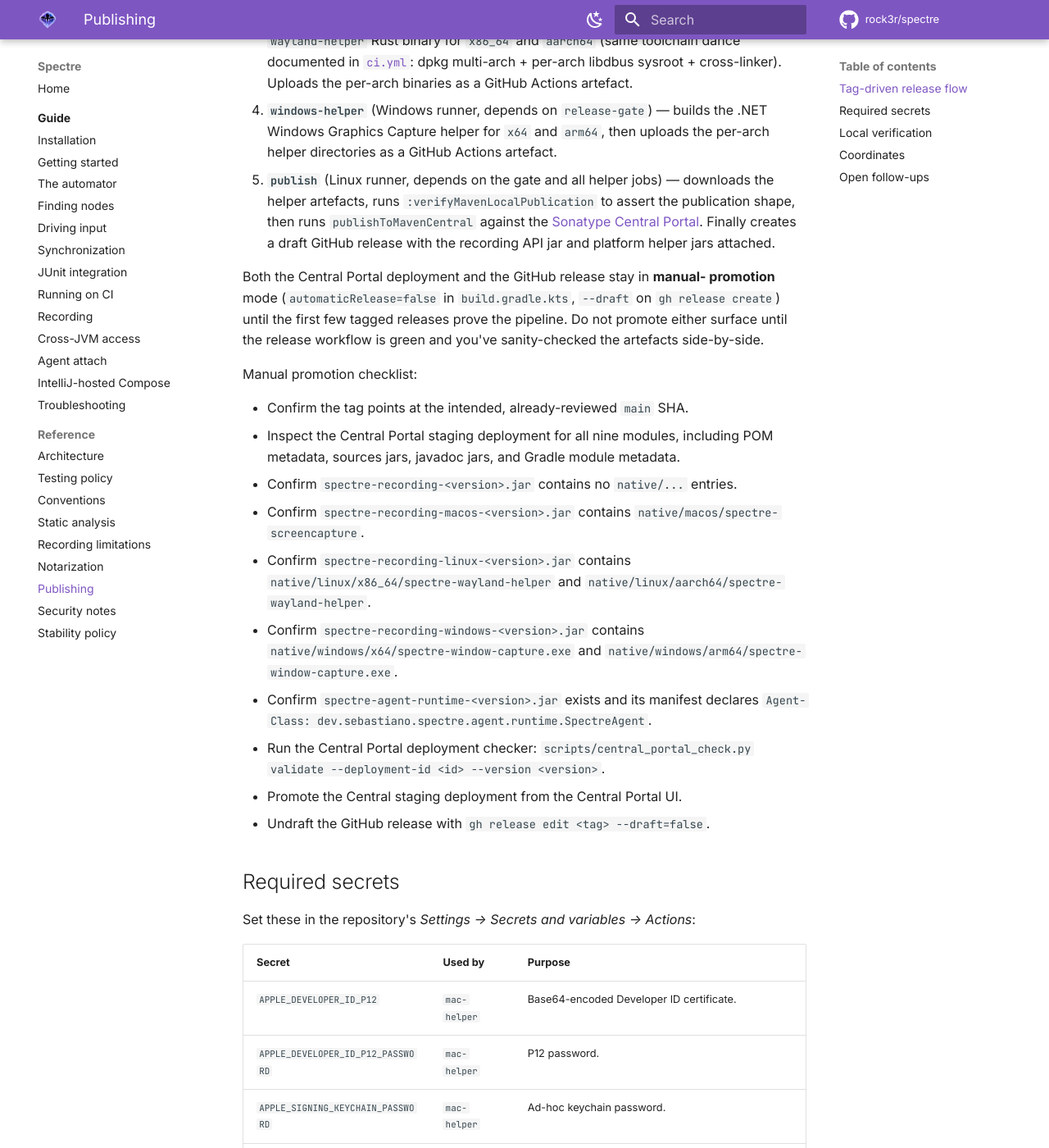
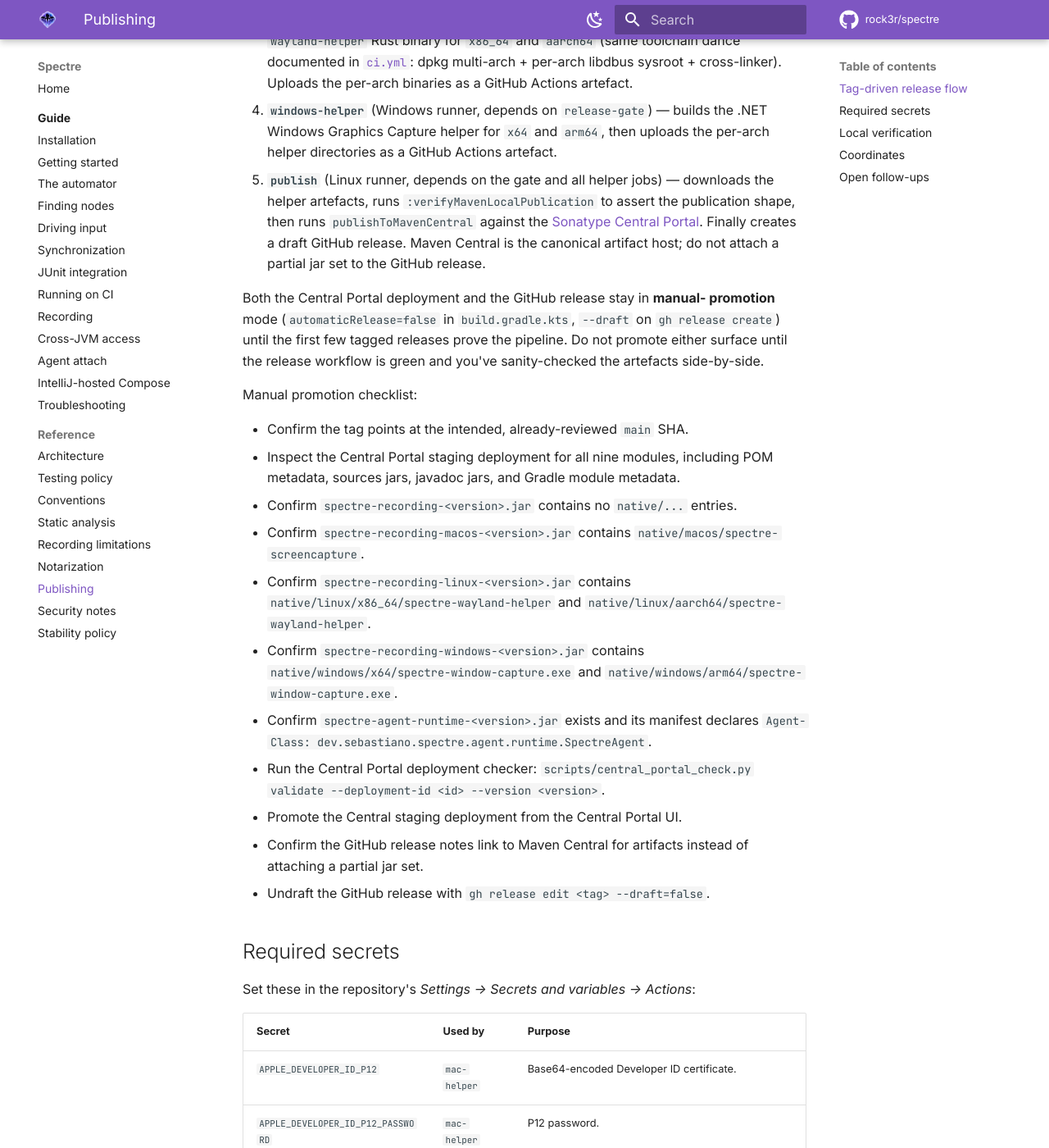
Before and after one commit to rock3r/spectre, an MkDocs documentation site: the page built from docs/PUBLISHING.md, in a window 1280 px wide and 1400 px high, scrolled down 793 px. Shown: the whole window at 82% size. Built offline with MkDocs 1.6.1 and Material for MkDocs 9.7.7, drawn with Linux system fonts in a browser that asks for light colours; comment, search, counter and statistics services are not loaded.

Commit message:
Stop attaching jars to GitHub releases

```diff
--- a/docs/PUBLISHING.md
+++ b/docs/PUBLISHING.md
@@ -41,8 +41,8 @@ Five jobs run on tag push:
 5. **`publish`** (Linux runner, depends on the gate and all helper jobs) — downloads the
    helper artefacts, runs `:verifyMavenLocalPublication` to assert the publication shape, then
    runs `publishToMavenCentral` against the [Sonatype Central Portal][central-portal].
-   Finally creates a draft GitHub release with the recording API jar and platform helper jars
-   attached.
+   Finally creates a draft GitHub release. Maven Central is the canonical artifact host; do
+   not attach a partial jar set to the GitHub release.
 
 [ci-yml]: https://github.com/rock3r/spectre/blob/main/.github/workflows/ci.yml
 [central-portal]: https://central.sonatype.com/
@@ -72,6 +72,8 @@ Manual promotion checklist:
 - Run the Central Portal deployment checker:
   `scripts/central_portal_check.py validate --deployment-id <id> --version <version>`.
 - Promote the Central staging deployment from the Central Portal UI.
+- Confirm the GitHub release notes link to Maven Central for artifacts instead
+  of attaching a partial jar set.
 - Undraft the GitHub release with `gh release edit <tag> --draft=false`.
 
 ## Required secrets
```
Also changed, not shown: .agents/skills/spectre-release/SKILL.md (+3 -1 lines), 1 other file.
